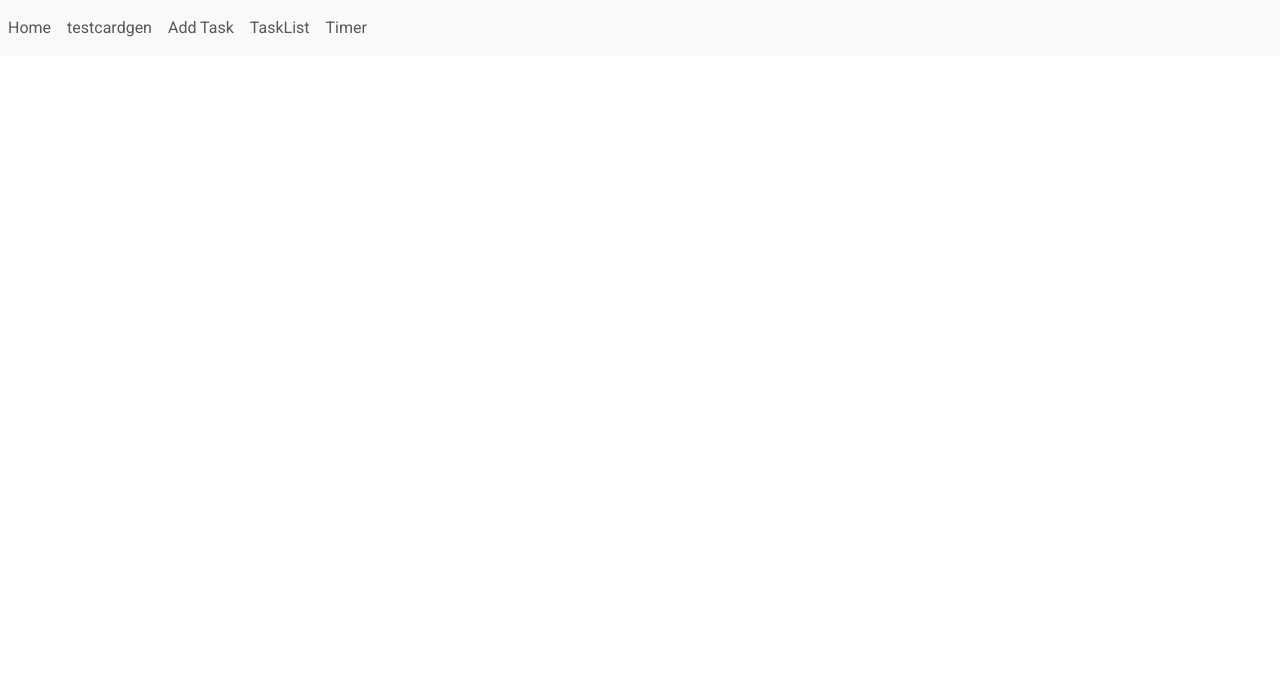
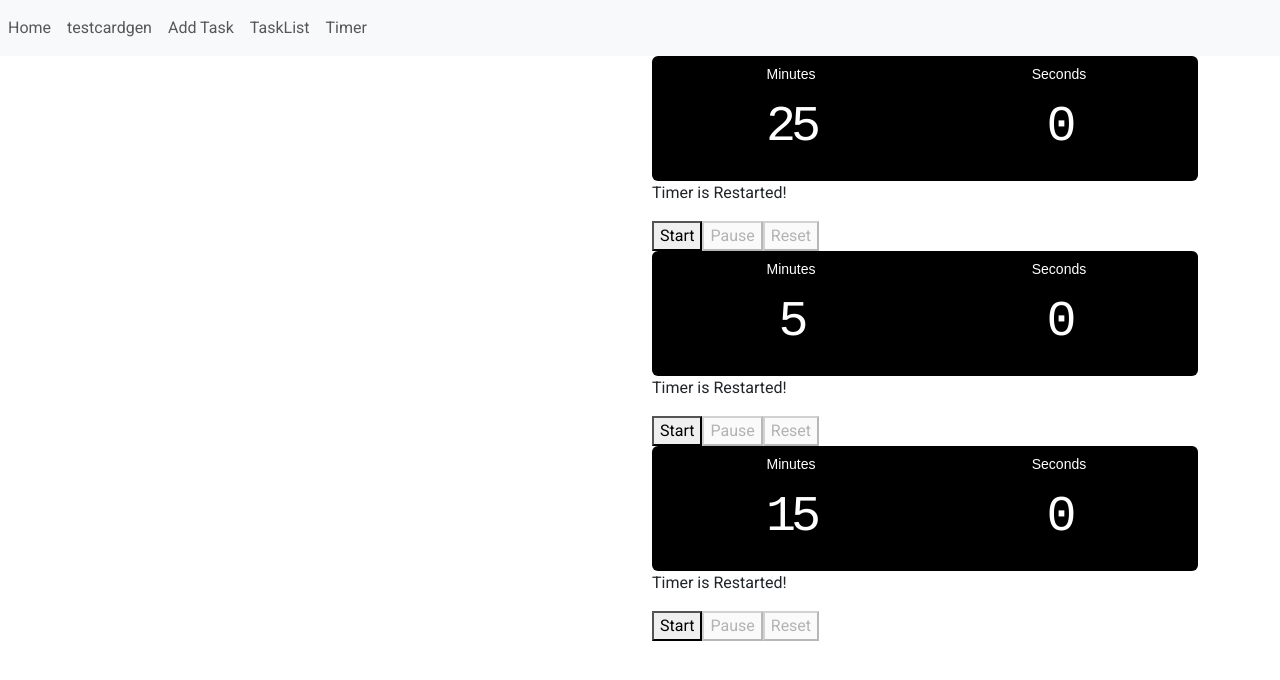
Before and after one commit to rcordova233TSLA/PomoTimerWebApp, an Angular app: page / in a window 1280 px wide. Shown: the top 680 px of the page. Built offline with nearby package versions, Linux system fonts and the light colour scheme.

Commit message:
baseline, multiple timers are spawned but all synced to last timer countdown

```diff
--- a/src/app/main-view/main-view.component.html
+++ b/src/app/main-view/main-view.component.html
@@ -1 +1,16 @@
-<app-task-list></app-task-list>
+<div class="container">
+    <div class="row">
+        <div class="col-md">
+            <app-task-list></app-task-list>
+        </div>
+        <div class="col-md">
+            <app-time-player></app-time-player>
+            <app-time-player
+                [configuration]="{minutes:5,seconds:0}"
+            ></app-time-player>
+            <app-time-player
+                [configuration]="{minutes:15,seconds:0}"
+            ></app-time-player>
+        </div>
+    </div>
+</div>
--- a/src/app/main-view/main-view.component.ts
+++ b/src/app/main-view/main-view.component.ts
@@ -1,9 +1,10 @@
 import { Component } from '@angular/core';
 import { TaskListComponent } from '../task-list/task-list.component';
+import { TimePlayerComponent } from "../time-player/time-player.component";
 
 @Component({
   selector: 'app-main-view',
-  imports: [TaskListComponent],
+  imports: [TaskListComponent, TimePlayerComponent],
   templateUrl: './main-view.component.html',
   styleUrl: './main-view.component.scss'
 })
```
